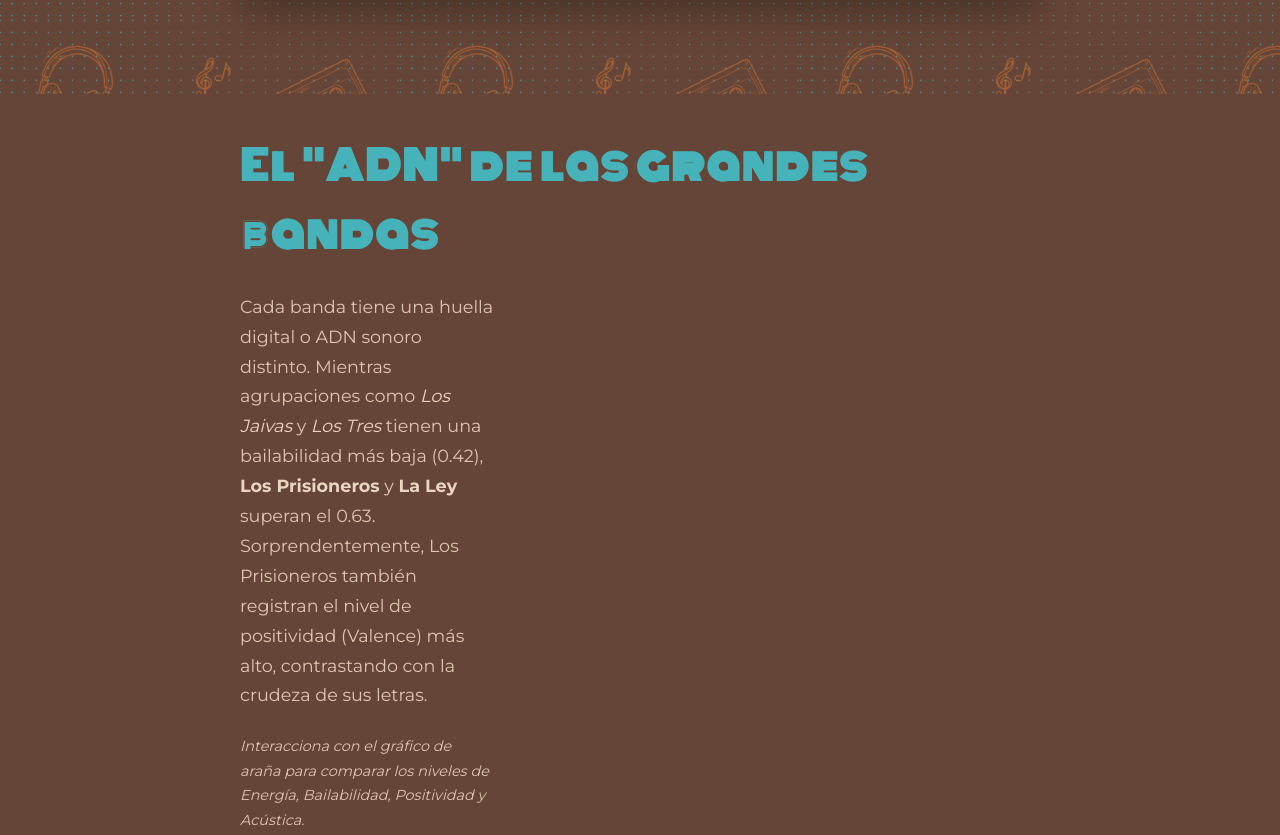
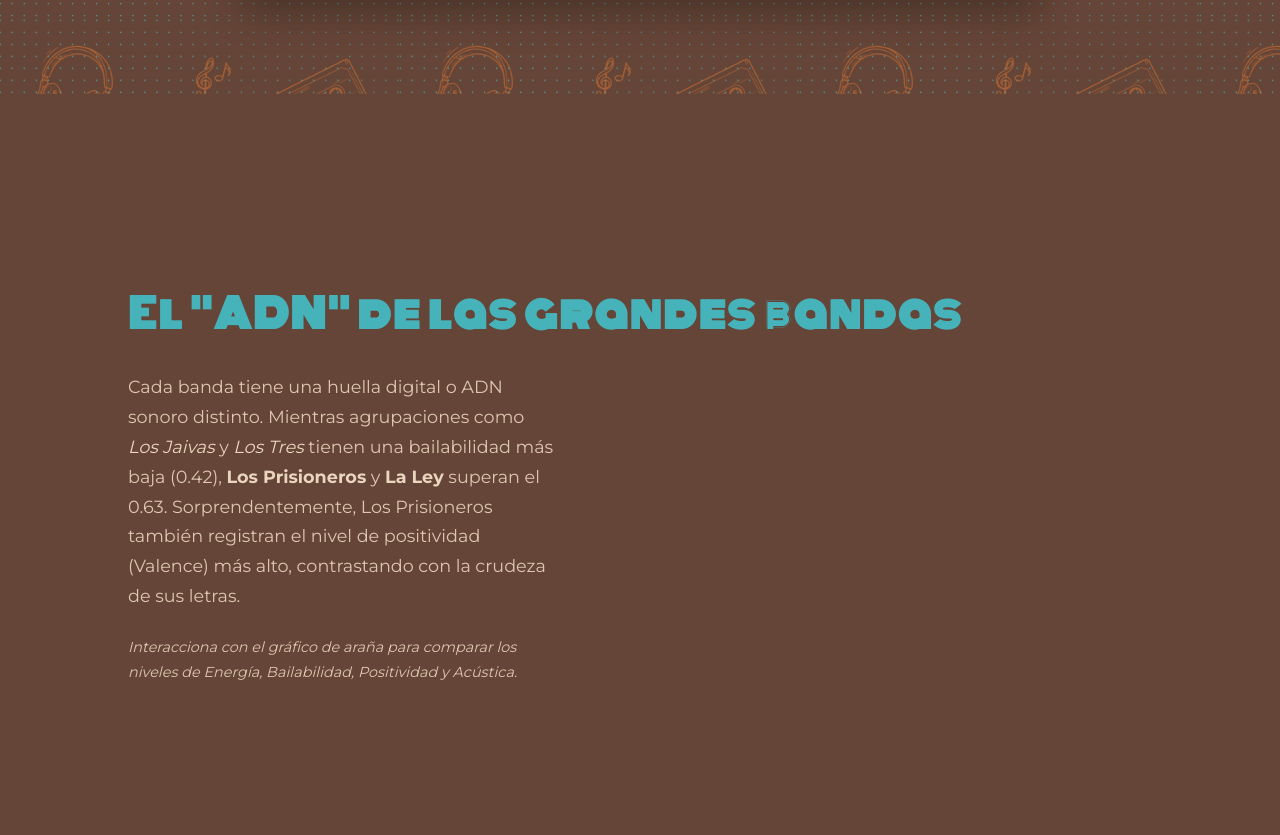
Before and after one commit to josefina-contreras17/pepelin666, a plain HTML site: page docs/index.html in a window 1280 px wide. Shown: the part 1582-2417 px from the top of the page. Drawn offline with Linux system fonts and the light colour scheme; a script that the page names is missing; a web font is replaced by a local one.

Commit message:
Update style.css

```diff
--- a/docs/style.css
+++ b/docs/style.css
@@ -572,3 +572,21 @@
     border-bottom: 2px solid var(--color-acento1);
     padding-bottom: 2px;
 }
+
+/* === ADN SONORO: más ancho === */
+#visualizacion-radar .seccion-texto {
+    max-width: 1400px;
+}
+
+#visualizacion-radar .fila-contenido {
+    gap: 3.5rem;
+    align-items: flex-start;
+}
+
+#visualizacion-radar .texto-lado {
+    flex: 2;
+}
+
+#visualizacion-radar .grafico-lado {
+    flex: 2.5;
+}
```
